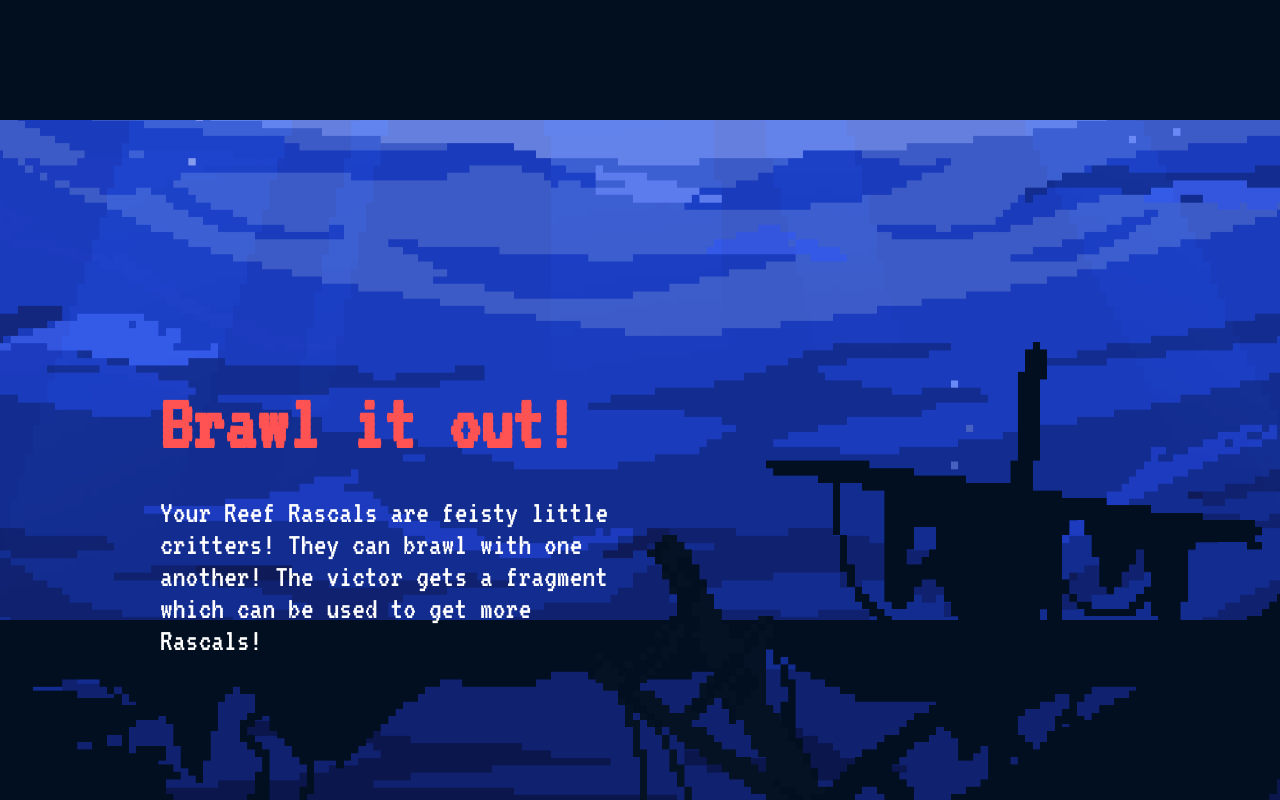
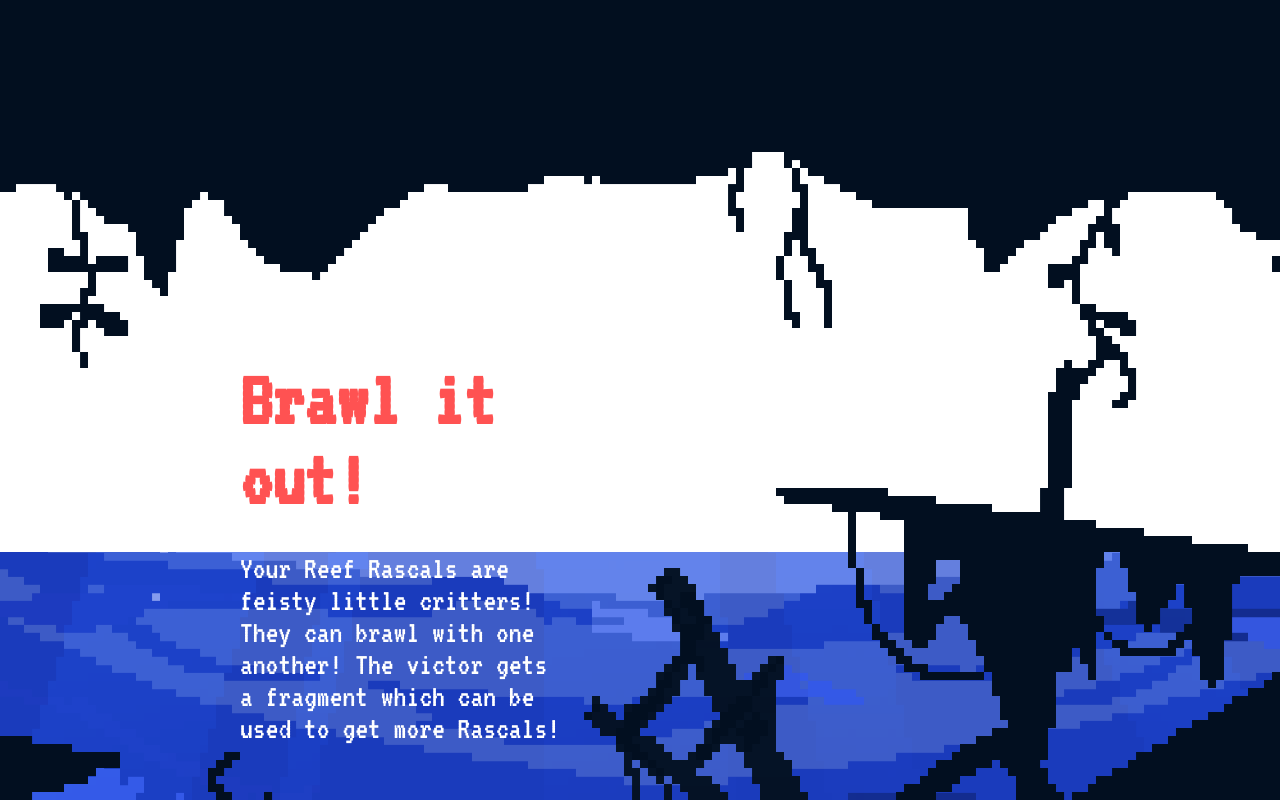
Before and after one commit to swiftee19/Reef-Rascals, a React (Vite) app in the folder src/Reef_Rascals_frontend/: page / in a window 1280 px wide. Shown: the part 1480-2280 px from the top of the page. Built offline with nearby package versions, Linux system fonts and the light colour scheme; a web font is replaced by a local one.

Commit message:
Fix brawl parallax

```diff
--- a/src/Reef_Rascals_frontend/src/routes/home-page.tsx
+++ b/src/Reef_Rascals_frontend/src/routes/home-page.tsx
@@ -6,10 +6,10 @@ import WoodButton from "../components/wood-btn";
 export default function HomePage() {
     useEffect(() => {
         const handleScroll = () => {
+            // parallax effect
             const backStoneImg = document.getElementById("backStoneImg");
             const midImg = document.getElementById("midImg");
             const logo = document.getElementById("logo");
-
             if(backStoneImg && midImg && logo) {
                 let value = window.scrollY;
                 backStoneImg.style.top = value * 0.5 + 'px';
@@ -17,14 +17,12 @@ export default function HomePage() {
                 logo.style.top = value * 1 + 'px';
             }
 
-            const scrollThreshold = (2 * window.innerHeight) - 200;
-
-            if (scrollY >= scrollThreshold) {
-                const brawlTopImg = document.getElementById("brawlTopImg");
-
-                if (brawlTopImg) {
-                    let value = (window.scrollY - scrollThreshold);
-                    brawlTopImg.style.top = value * 0.5 + 'px';
+            // brawl parallax effect
+            const scrollStart = 2 * window.innerHeight;
+            const brawlSeaImg = document.getElementById("brawlSeaImg");
+            if(window.scrollY > scrollStart) {
+                if(brawlSeaImg) {
+                    brawlSeaImg.style.top = (window.scrollY - scrollStart) * 0.5 + 'px';
                 }
             }
         };
@@ -61,14 +59,19 @@ export default function HomePage() {
                 </section>
 
                 <section className={styles.brawlContainer}>
-                    <img id="brawlSeaImg" src="/bg-brawl-sea.png" alt="" />
+                    <img id="brawlSeaImg" className={styles.brawlSeaImg} src="/bg-brawl-sea.png" alt="" />
                     <img id="brawlTopImg" className={styles.brawlTopImg} src="/bg-brawl-top.png" alt="" />
                     <img id="brawlBottomImg" className={styles.brawlBottomImg} src="/bg-brawl-bottom.png" alt="" />
-                    <div className={styles.brawlText}>
-                        <h1>Brawl it out!</h1>
-                        <p>Your Reef Rascals are feisty little critters! They can brawl with one another!
-                        The victor gets a fragment which can be used to get more Rascals!</p>
-                    </div>
+                    <span className={styles.brawlContent}>
+                        <div className={styles.brawlText}>
+                            <h1>Brawl it out!</h1>
+                            <p>Your Reef Rascals are feisty little critters! They can brawl with one another!
+                            The victor gets a fragment which can be used to get more Rascals!</p>
+                        </div>
+                        <div className={styles.brawlCharacter}>
+
+                        </div>
+                    </span>
                 </section>
 
                 <section className={styles.rascalsContainer}>
--- a/src/Reef_Rascals_frontend/src/scss/pages/home-page.module.scss
+++ b/src/Reef_Rascals_frontend/src/scss/pages/home-page.module.scss
@@ -57,12 +57,13 @@ h1 {
     background-color: colors.$dark;
     color: colors.$white;
     height: 100vh;
-    padding: 15rem;
+    // padding: 15rem;
     gap: 2rem;
 
     p {
         font-size: 2rem;
         font-family: fonts.$vt323;
+        padding-inline: 20rem;
     }
 }
 
@@ -86,47 +87,39 @@ h1 {
     min-height: 100vh;
     width: 100%;
     overflow: hidden;
-}
 
-.brawlContainer img {
+    img {
         position: absolute;
         left: 0;
-    top: 0;
         width: 100%;
         height: 100%;
         pointer-events: none;
         object-fit: cover;
+    }
+
+    .brawlTopImg {
+        top: 0;
         object-position: center top;
     }
-
-.brawlContainer .brawlTopImg {
-    position: absolute;
-    left: 0;
-    top: -100px;
-    width: 100%;
-    height: 100%;
-    pointer-events: none;
-    object-fit: cover;
-    object-position: center top;
+    .brawlBottomImg {
+        bottom: 0;
+        object-position: center bottom;
+    }
 }
 
-.brawlContainer .brawlBottomImg {
-    position: absolute;
-    left: 0;
-    bottom: 0;
-    width: 100%;
-    height: 100%;
-    pointer-events: none;
-    object-fit: cover;
-    object-position: center bottom;
+
+.brawlContent {
+    position: relative;
+    padding: 15rem;
+    // display: flex;
+    // justify-content: center;
+    // align-items: center;
 }
-
-.brawlText {
-    position: absolute;
-    left: 10rem;
+.brawlContent .brawlText {
+    width: 40%;
     display: flex;
     flex-direction: column;
-    width: 30rem;
+    justify-content: center;
     gap: 2rem;
 
     p {
```
Lines whose indentation alone changed are shown as unchanged.
